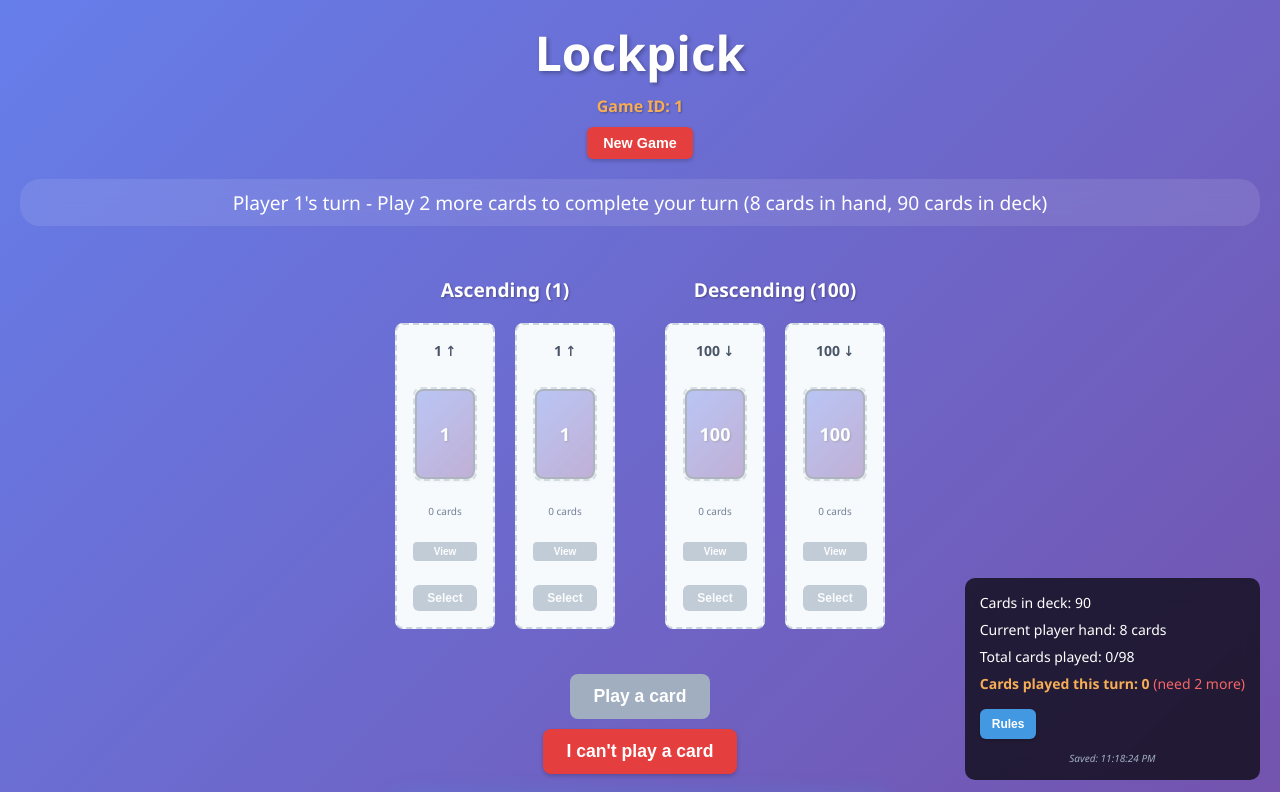
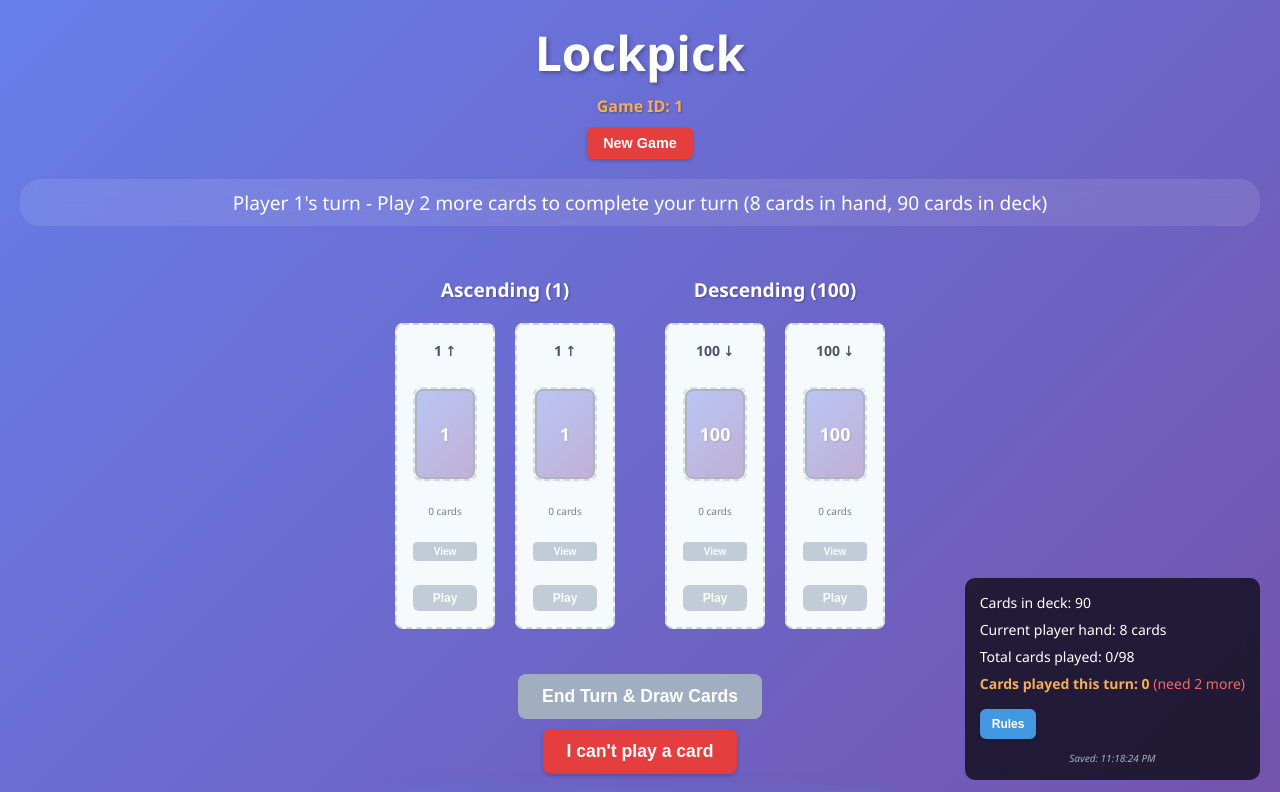
Before and after one commit to simonproudfootxyz/lockpick, a React (Create React App) app: page /game/1 in a window 1280 px wide. Shown: the top 792 px of the page. Built offline with nearby package versions, Linux system fonts and the light colour scheme.

Commit message:
- slight tweak to mechanics of game and buttons

```diff
--- a/src/DiscardPile.js
+++ b/src/DiscardPile.js
@@ -8,6 +8,7 @@ const DiscardPile = ({
   pileNumber,
   onViewPile,
   onSelectPile,
+  onPlayCard,
   isSelected,
   isSelectable,
 }) => {
@@ -56,10 +57,10 @@ const DiscardPile = ({
         className={`select-pile-btn ${isSelected ? "selected" : ""} ${
           !isSelectable ? "disabled" : ""
         }`}
-        onClick={() => onSelectPile(pileNumber - 1)}
+        onClick={() => onPlayCard(pileNumber - 1)}
         disabled={!isSelectable}
       >
-        {isSelected ? "Selected" : "Select"}
+        Play
       </button>
     </div>
   );
--- a/src/Game.css
+++ b/src/Game.css
@@ -88,11 +88,29 @@
 }
 
 .end-turn-btn {
-  background: #48bb78 !important;
+  background: #48bb78;
+  color: white;
+  border: none;
+  padding: 12px 24px;
+  border-radius: 8px;
+  cursor: pointer;
+  font-size: 1.1rem;
+  font-weight: 600;
+  transition: all 0.2s;
+  box-shadow: 0 2px 4px rgba(0, 0, 0, 0.2);
 }
 
 .end-turn-btn:hover:not(:disabled) {
-  background: #38a169 !important;
+  background: #38a169;
+  transform: translateY(-1px);
+  box-shadow: 0 4px 8px rgba(0, 0, 0, 0.3);
+}
+
+.end-turn-btn:disabled {
+  background: #a0aec0;
+  cursor: not-allowed;
+  transform: none;
+  box-shadow: none;
 }
 
 .sort-hand-btn {
--- a/src/Game.js
+++ b/src/Game.js
@@ -128,6 +128,53 @@ const Game = () => {
     setSelectedPile(pileIndex);
   };
 
+  const handlePlayCard = (pileIndex) => {
+    if (!selectedCard) return;
+
+    const pile = gameState.discardPiles[pileIndex];
+    const pileType = pileIndex < 2 ? "ascending" : "descending";
+
+    // Validate card can be played on selected pile
+    if (!canPlayCard(selectedCard, pile, pileType)) {
+      alert(`Card ${selectedCard} cannot be played on this ${pileType} pile!`);
+      return;
+    }
+
+    // Play the card
+    const newDiscardPiles = [...gameState.discardPiles];
+    const newPlayerHands = [...gameState.playerHands];
+
+    // Remove played card from current player's hand
+    newDiscardPiles[pileIndex].push(selectedCard);
+    const cardIndex =
+      newPlayerHands[gameState.currentPlayer].indexOf(selectedCard);
+    if (cardIndex > -1) {
+      newPlayerHands[gameState.currentPlayer].splice(cardIndex, 1);
+    }
+
+    // Clear selection
+    setSelectedCard(null);
+    setSelectedPile(null);
+
+    // Update cards played this turn
+    const newCardsPlayedThisTurn = gameState.cardsPlayedThisTurn + 1;
+    const deckEmpty = gameState.deck.length === 0;
+    const minCardsRequired = deckEmpty ? 1 : 2;
+    const turnComplete = newCardsPlayedThisTurn >= minCardsRequired;
+
+    const newGameState = {
+      ...gameState,
+      playerHands: newPlayerHands,
+      discardPiles: newDiscardPiles,
+      cardsPlayedThisTurn: newCardsPlayedThisTurn,
+      turnComplete: turnComplete,
+      gameWon: isGameWon(newDiscardPiles),
+    };
+
+    setGameState(newGameState);
+    saveGameState(newGameState);
+  };
+
   const handleHandReorder = (newHand) => {
     const newPlayerHands = [...gameState.playerHands];
     newPlayerHands[gameState.currentPlayer] = newHand;
@@ -151,53 +198,6 @@ const Game = () => {
     const newGameState = {
       ...gameState,
       playerHands: newPlayerHands,
-    };
-
-    setGameState(newGameState);
-    saveGameState(newGameState);
-  };
-
-  const playSelectedCard = () => {
-    if (!selectedCard || selectedPile === null) return;
-
-    const pile = gameState.discardPiles[selectedPile];
-    const pileType = selectedPile < 2 ? "ascending" : "descending";
-
-    // Validate card can be played on selected pile
-    if (!canPlayCard(selectedCard, pile, pileType)) {
-      alert(`Card ${selectedCard} cannot be played on this ${pileType} pile!`);
-      return;
-    }
-
-    // Play the card
-    const newDiscardPiles = [...gameState.discardPiles];
-    const newPlayerHands = [...gameState.playerHands];
-
-    // Remove played card from current player's hand
-    newDiscardPiles[selectedPile].push(selectedCard);
-    const cardIndex =
-      newPlayerHands[gameState.currentPlayer].indexOf(selectedCard);
-    if (cardIndex > -1) {
-      newPlayerHands[gameState.currentPlayer].splice(cardIndex, 1);
-    }
-
-    // Clear selection
-    setSelectedCard(null);
-    setSelectedPile(null);
-
-    // Update cards played this turn
-    const newCardsPlayedThisTurn = gameState.cardsPlayedThisTurn + 1;
-    const deckEmpty = gameState.deck.length === 0;
-    const minCardsRequired = deckEmpty ? 1 : 2;
-    const turnComplete = newCardsPlayedThisTurn >= minCardsRequired;
-
-    const newGameState = {
-      ...gameState,
-      playerHands: newPlayerHands,
-      discardPiles: newDiscardPiles,
-      cardsPlayedThisTurn: newCardsPlayedThisTurn,
-      turnComplete: turnComplete,
-      gameWon: isGameWon(newDiscardPiles),
     };
 
     setGameState(newGameState);
@@ -305,13 +305,7 @@ const Game = () => {
           New Game
         </button>
         <div className="game-status">{status}</div>
-        <div className="game-controls">
-          {gameState.turnComplete && (
-            <button onClick={endTurn} className="end-turn-btn">
-              End Turn & Draw Cards
-            </button>
-          )}
-        </div>
+        <div className="game-controls"></div>
       </div>
 
       <div className="discard-piles">
@@ -324,6 +318,7 @@ const Game = () => {
               pileNumber={1}
               onViewPile={handleViewPile}
               onSelectPile={handlePileAssignment}
+              onPlayCard={handlePlayCard}
               isSelected={selectedPile === 0}
               isSelectable={!!selectedCard}
             />
@@ -333,6 +328,7 @@ const Game = () => {
               pileNumber={2}
               onViewPile={handleViewPile}
               onSelectPile={handlePileAssignment}
+              onPlayCard={handlePlayCard}
               isSelected={selectedPile === 1}
               isSelectable={!!selectedCard}
             />
@@ -347,6 +343,7 @@ const Game = () => {
               pileNumber={3}
               onViewPile={handleViewPile}
               onSelectPile={handlePileAssignment}
+              onPlayCard={handlePlayCard}
               isSelected={selectedPile === 2}
               isSelectable={!!selectedCard}
             />
@@ -356,6 +353,7 @@ const Game = () => {
               pileNumber={4}
               onViewPile={handleViewPile}
               onSelectPile={handlePileAssignment}
+              onPlayCard={handlePlayCard}
               isSelected={selectedPile === 3}
               isSelectable={!!selectedCard}
             />
@@ -365,11 +363,11 @@ const Game = () => {
 
       <div className="play-card-section">
         <button
-          onClick={playSelectedCard}
-          disabled={!selectedCard || selectedPile === null}
-          className="play-card-btn"
+          onClick={endTurn}
+          disabled={!gameState.turnComplete}
+          className="end-turn-btn"
         >
-          {selectedCard ? `Play card ${selectedCard}` : "Play a card"}
+          End Turn & Draw Cards
         </button>
         <button onClick={handleCantPlayCard} className="cant-play-btn">
           I can't play a card
```
